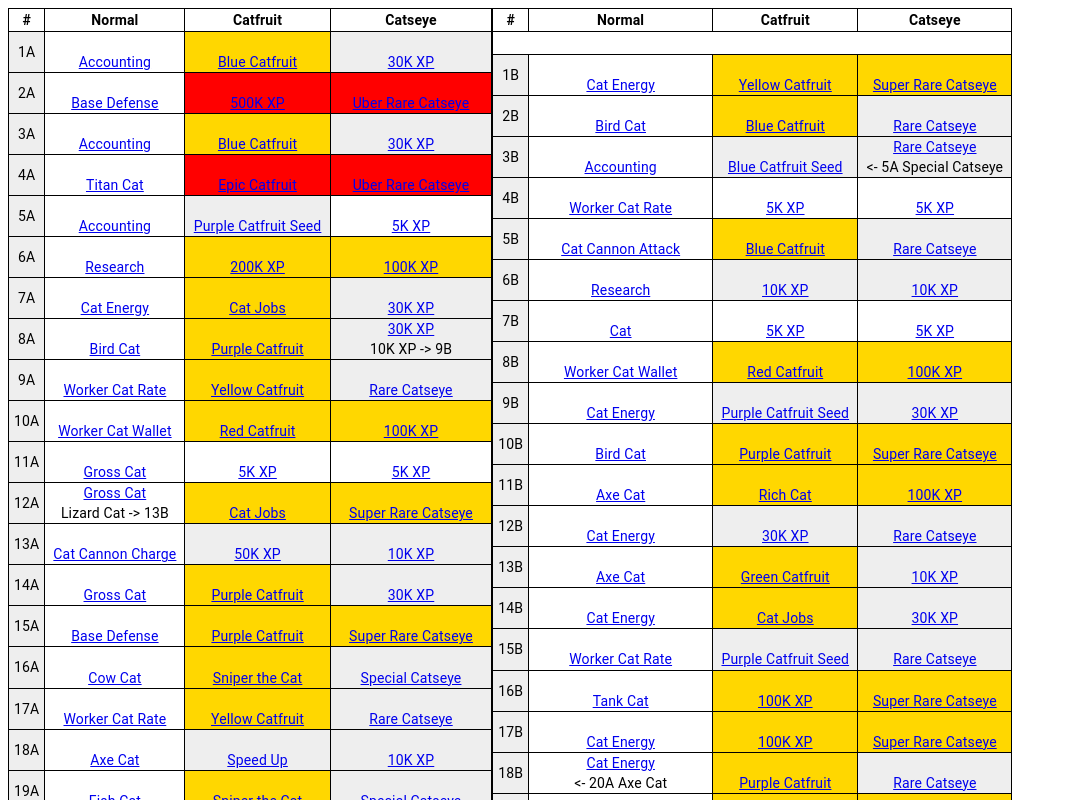
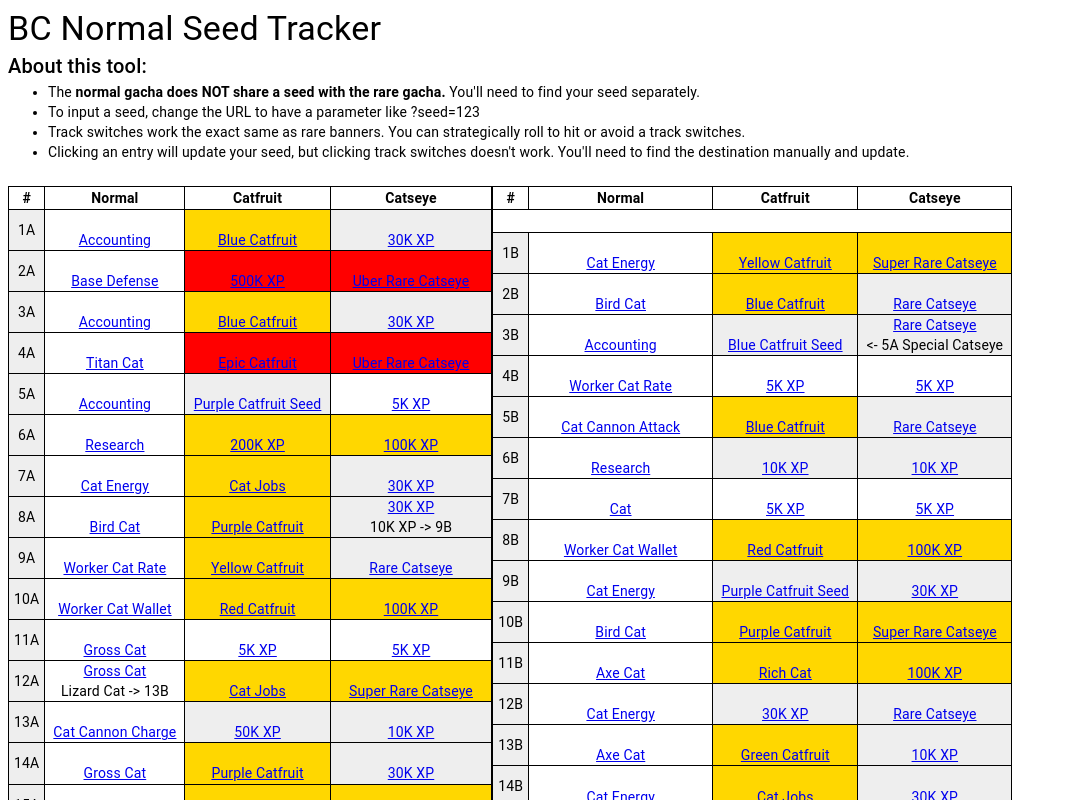
Before and after one commit to ampuri/bc-normal-seed-tracking, a React app: page / in a window 1280 px wide. Shown: the top 800 px of the page, without its empty margins (0-1067 px from the left). Built offline with nearby package versions, Linux system fonts and the light colour scheme.

Commit message:
Add some info

```diff
--- a/package.json
+++ b/package.json
@@ -4,7 +4,7 @@
   "description": "React + Typescript + eslint + prettier template",
   "main": "src/index.tsx",
   "scripts": {
-    "build": "npm run typecheck && webpack --mode production",
+    "build": "rm -rf docs && npm run typecheck && webpack --mode production && mv dist docs",
     "dev": "NODE_ENV=development webpack serve",
     "typecheck": "tsc -p . --noEmit"
   },
--- a/src/Page.tsx
+++ b/src/Page.tsx
@@ -1,6 +1,7 @@
 import React from "react";
 import RollTable from "./RollTable";
 import styled from "@emotion/styled";
+import { Typography } from "@mui/material";
 
 const Styles = styled.div`
   * {
@@ -16,6 +17,32 @@
 const Page = () => {
   return (
     <Styles>
+      <Typography variant="h4">BC Normal Seed Tracker</Typography>
+      <Typography variant="h6">About this tool:</Typography>
+      <Typography variant="body1">
+        <ul>
+          <li>
+            The{" "}
+            <strong style={{ fontWeight: "bold" }}>
+              normal gacha does NOT share a seed with the rare gacha.
+            </strong>{" "}
+            You'll need to find your seed separately.
+          </li>
+          <li>
+            To input a seed, change the URL to have a parameter like ?seed=123
+          </li>
+          <li>
+            Track switches work the exact same as rare banners. You can
+            strategically roll to hit or avoid a track switches.
+          </li>
+          <li>
+            Clicking an entry will update your seed, but clicking track switches
+            doesn't work. You'll need to find the destination manually and
+            update.
+          </li>
+        </ul>
+      </Typography>
+      <Typography variant="body1">&nbsp;</Typography>
       <RollTable />
     </Styles>
   );
```
